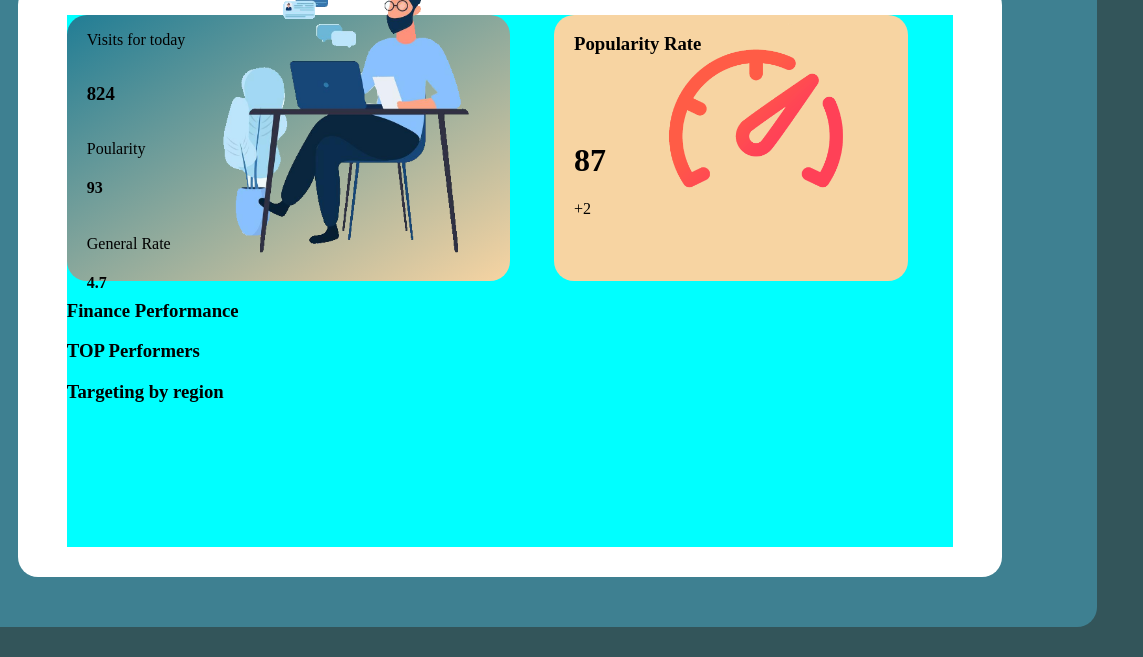
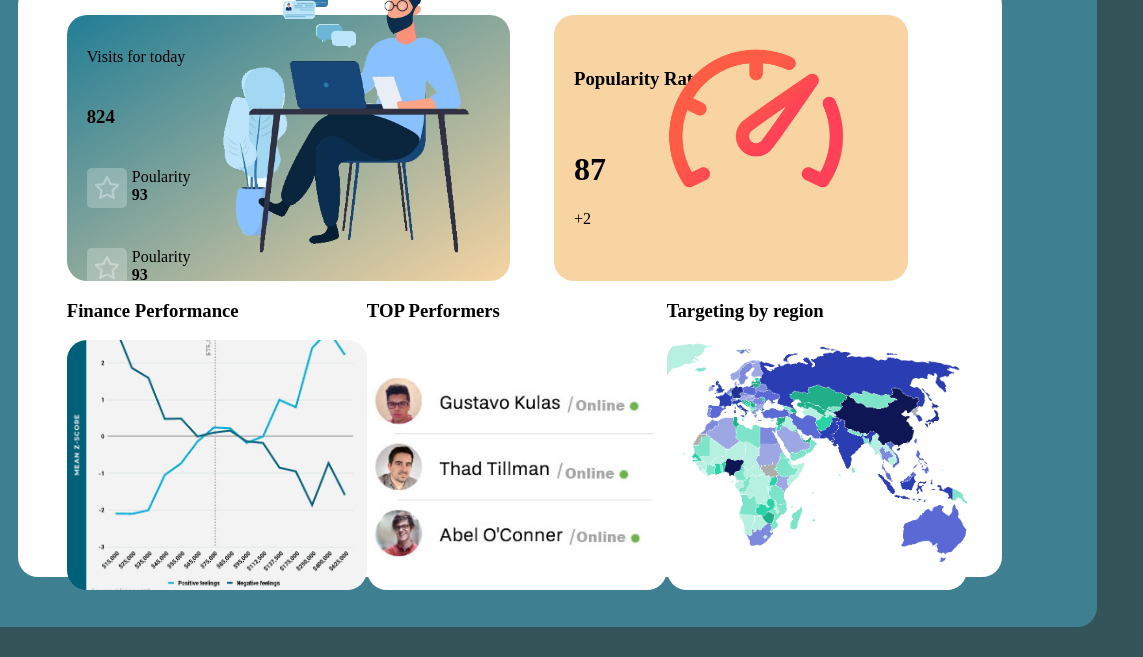
Before and after one commit to Quinn555/Dash, a plain HTML site: page index.html in a window 1280 px wide. Shown: the part 151-808 px from the top of the page, 137-1280 px from the left. Drawn offline with Linux system fonts and the light colour scheme.

Commit message:
adding Braden updates

```diff
--- a/css/style.scss
+++ b/css/style.scss
@@ -134,7 +134,6 @@ img.fake {
 .main {
     width: 90%;
     height: 90%;
-    background-color: aqua;
 }
 .top {
     width: 100%;
@@ -151,13 +150,27 @@ img.fake {
     @extend %gradient;
     border-radius: 20px;
 }
+.col h3, .col p, .col h4{
+    margin: 0;
+}
+.small-col {
+    display: flex;
+    flex-direction: column;
+    justify-content: flex-start;
+    height: 100%;
+}
 .col {
     display: flex;
     flex-direction: column;
-    justify-content: space-between;
+    justify-content: center;
+    gap: 40px;
     height: 100%;
     width: 200px;
-    margin: 0 20px;
+    padding: 20px;
+}
+.left-box {
+    display: flex;
+    gap: 5px;
 }
 .leftimg {
     width: 350px;
@@ -173,6 +186,22 @@ img.fake {
     height: 100%;
 }
 
+.img-stats{
+    width: 40px;
+    height: 40px;
+    border-radius: 5px;
+    background-color: rgba(255, 255, 255, 0.484);
+    opacity: 50%;
+    @extend %flexYcenter;
+    justify-content: center;
+}
+.img-stats img{
+    width: 60%;
+    height: 60%;
+    object-fit: contain;
+
+}
+
 /*Right*/
 .right {
     width: 50%;
@@ -182,14 +211,7 @@ img.fake {
     display: flex;
     justify-content: center;
 }
-.col {
-    display: flex;
-    flex-direction: column;
-    justify-content: space-between;
-    height: 100%;
-    width: 200px;
-    margin: 0 20px;
-}
+
 .num-img {
     width: 200px;
     height: 200px;
@@ -208,6 +230,23 @@ img.fake {
     height: 100%;
     background-color: rgb(247, 212, 162);
     border-radius: 20px;
+}
+
+/*Bottom*/
+.bottom-img {
+    width: 300px;
+    height: 250px;
+}
+.bottom-img img {
+    width: 100%;
+    height: 100%;
+    object-fit: cover;
+    overflow: hidden;
+    border-radius: 20px;
+}
+.bottom {
+    display: flex;
+    justify-content: space-around;
 }
 
 
--- a/index.html
+++ b/index.html
@@ -49,13 +49,24 @@
                             <div class="col">
                                 <p>Visits for today</p>
                                 <h3>824</h3>
-                                <div class=" stats">
-                                    <p>Poularity</p>
-                                    <h4>93</h4>
+                                <div class=" left-box">
+                                    <div class="img-stats">
+                                        <img src="images/star-regular.png" alt="star">
+                                    </div>
+                                    <span class="small-col">
+                                        <span><p>Poularity</p></span>
+                                        <span><h4>93</h4></span>
+                                    </span>
                                 </div>
-                                <div class=" stats">
-                                    <p>General Rate</p>
-                                    <h4>4.7</h4>
+                                <div class=" left-box">
+                                    <div class="img-stats">
+                                        <img src="images/star-regular.png" alt="star">
+                                    </div>
+                                    <span class="small-col">
+                                        <span><p>Poularity</p></span>
+                                        <span><h4>93</h4></span>
+                                    </span>
+
                                 </div>
                             </div>
                             <div class="leftimg">
@@ -92,24 +103,24 @@
                             <div class="words">
                                 <h3>Finance Performance</h3>
                             </div>
-                            <div class="graphs">
-
+                            <div class="bottom-img">
+                                <img class="monthly-rate" alt="graph" src="images/Graph.jpg">
                             </div>
                         </div>
                         <div class="two">
                             <div class="words">
                                 <h3>TOP Performers</h3>
                             </div>
-                            <div class="people">
-
+                            <div class="bottom-img">
+                                <img class="users" alt="users" src="images/users-team.png">
                             </div>
                         </div>
                         <div class="three">
                             <div class="words">
                                 <h3>Targeting by region</h3>
                             </div>
-                            <div class="map">
-
+                            <div class="bottom-img">
+                                <img class="map" alt="map" src="images/map.png">
                             </div>
                         </div>
                     </div>
```
Also changed, not shown: css/style.css, images/Graph.jpg (added), images/map.png (added), images/star-regular.png (added), images/star-regular.svg (added), images/users-team.png (added), 1 other file.
